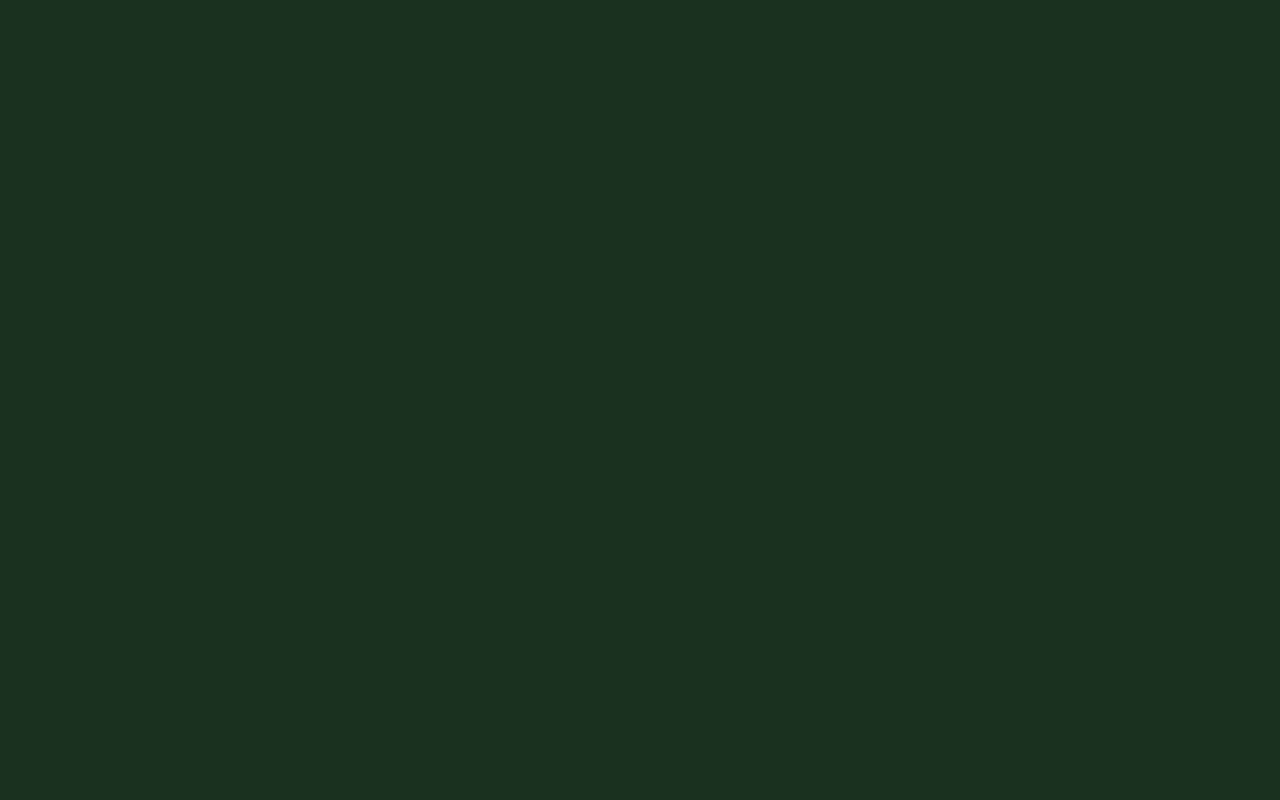
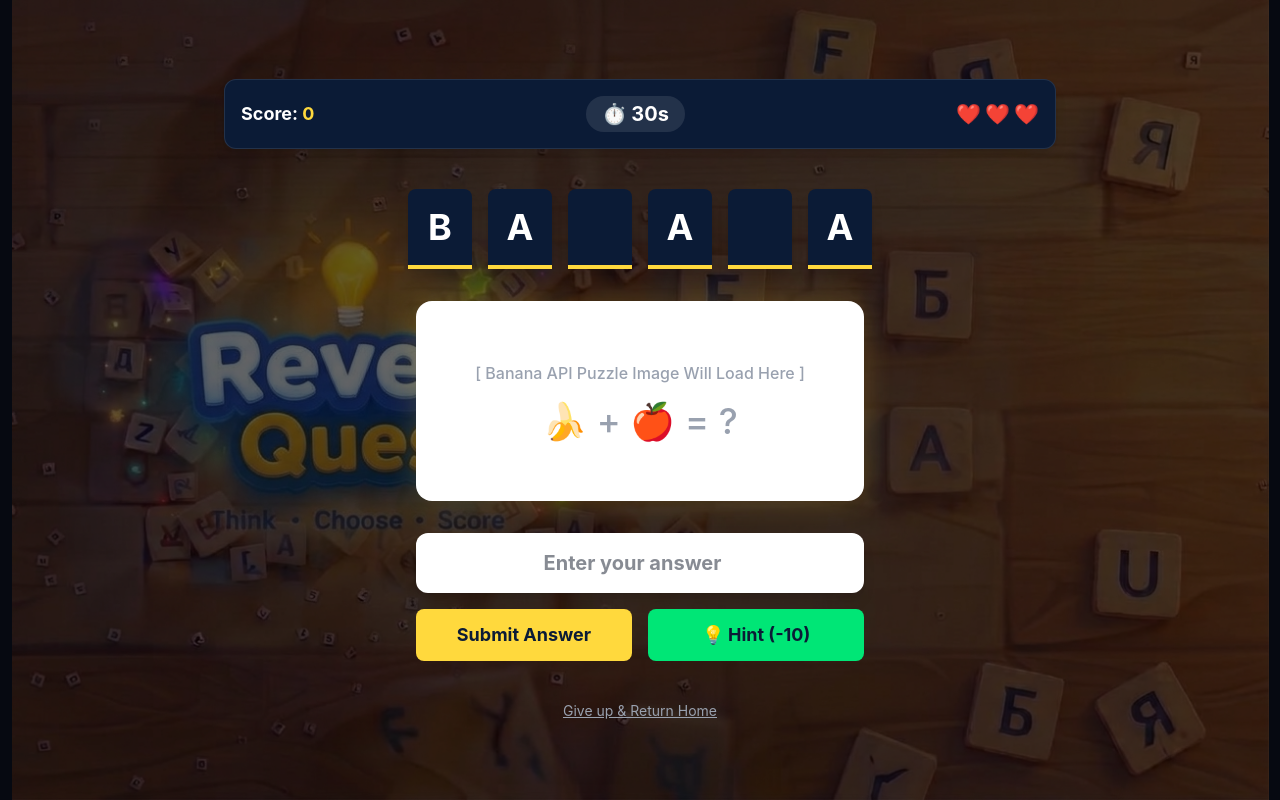
Before and after one commit to Hashintha01Chanuka/Reveal_Quest_Game, a React (Vite) app: page /game in a window 1280 px wide. Before the commit this address had no page. Built offline with nearby package versions, Linux system fonts and the light colour scheme.

Commit message:
completed UI for Game

```diff
--- a/src/App.jsx
+++ b/src/App.jsx
@@ -3,6 +3,7 @@ import { BrowserRouter as Router, Routes, Route } from 'react-router-dom';
 import Login from './pages/Login';
 import Register from './pages/Register';
 import Home from './pages/Home';
+import Game from './pages/Game';
 
 
 function App() {
@@ -13,6 +14,7 @@ function App() {
           <Route path="/" element={<Login />} />
           <Route path="/register" element={<Register />} />
           <Route path="/home" element={<Home />} />
+          <Route path="/game" element={<Game />} />
         </Routes>
       </div>
     </Router>
--- /dev/null
+++ b/src/pages/Game.jsx
@@ -0,0 +1,109 @@
+import React, { useState } from 'react';
+import { useNavigate } from 'react-router-dom';
+import bgImage from "../assets/b.jpeg";
+
+const Game = () => {
+  const navigate = useNavigate();
+
+  // Basic state for the UI
+  const [answer, setAnswer] = useState('');
+  const [score, setScore] = useState(0);
+  const [lives, setLives] = useState(3);
+  const [timeLeft, setTimeLeft] = useState(30);
+
+  const handleSubmit = (e) => {
+    e.preventDefault();
+    // API logic will go here later
+    console.log("Submitted answer:", answer);
+    setAnswer('');
+  };
+
+  return (
+    <div
+      className="min-h-screen w-full flex items-center justify-center relative font-sans bg-contain bg-center bg-no-repeat bg-[#0f172a]"
+      style={{ backgroundImage: `url(${bgImage})` }}
+    >
+      <div className="absolute inset-0 bg-black/60 z-0"></div>
+
+      <div className="relative z-10 w-full max-w-4xl p-4 md:p-8 flex flex-col gap-6">
+
+        <div className="flex justify-between items-center bg-[#0b1b36] border border-white/10 rounded-xl p-4 shadow-lg">
+          <div className="text-white font-bold text-lg">
+            Score: <span className="text-[#FFD93D]">{score}</span>
+          </div>
+          <div className="text-white font-bold text-xl bg-white/10 px-4 py-1 rounded-full">
+            ⏱ {timeLeft}s
+          </div>
+          <div className="text-red-500 text-xl flex gap-1">
+            {/* Simple way to render lives */}
+            {[...Array(3)].map((_, i) => (
+              <span key={i} className={i < lives ? "opacity-100" : "opacity-30"}>❤️</span>
+            ))}
+          </div>
+        </div>
+
+        <div className="flex flex-col items-center gap-8 mt-4">
+
+          {/* Hidden Word Display */}
+          <div className="flex gap-2 md:gap-4">
+            {['B', 'A', '', 'A', '', 'A'].map((letter, index) => (
+              <div
+                key={index}
+                className="w-12 h-16 md:w-16 md:h-20 bg-[#0b1b36] border-b-4 border-[#FFD93D] rounded-t-lg flex items-center justify-center text-3xl md:text-4xl font-bold text-white shadow-lg"
+              >
+                {letter}
+              </div>
+            ))}
+          </div>
+
+          {/* Banana API Puzzle Area */}
+          <div className="w-full max-w-md bg-white rounded-2xl p-4 shadow-[0_0_30px_rgba(255,217,61,0.2)] flex justify-center items-center min-h-[200px]">
+            <div className="text-gray-400 font-medium text-center">
+              [ Banana API Puzzle Image Will Load Here ]
+              <br />
+              <span className="text-4xl mt-4 block">🍌 + 🍎 = ?</span>
+            </div>
+          </div>
+
+          <form onSubmit={handleSubmit} className="w-full max-w-md flex flex-col gap-4">
+            <input
+              type="number"
+              placeholder="Enter your answer"
+              value={answer}
+              onChange={(e) => setAnswer(e.target.value)}
+              required
+              className="w-full px-4 py-4 rounded-xl bg-white border-none outline-none text-xl text-center font-bold text-gray-900 focus:ring-4 focus:ring-[#FFD93D]/50 transition-shadow shadow-lg"
+            />
+
+            <div className="flex gap-4">
+              <button
+                type="submit"
+                className="flex-1 bg-[#FFD93D] text-[#0b1b36] py-3 rounded-lg text-lg font-bold hover:bg-[#facc15] active:scale-[0.98] transition-all"
+              >
+                Submit Answer
+              </button>
+
+              <button
+                type="button"
+                className="flex-1 bg-[#00E676] text-[#0b1b36] py-3 rounded-lg text-lg font-bold hover:bg-[#00C853] active:scale-[0.98] transition-all flex justify-center items-center gap-2"
+              >
+                💡 Hint (-10)
+              </button>
+            </div>
+          </form>
+
+          <button
+            type="button"
+            onClick={() => navigate('/home')}
+            className="text-gray-400 text-sm hover:text-white transition-colors underline mt-2"
+          >
+            Give up & Return Home
+          </button>
+
+        </div>
+      </div>
+    </div>
+  );
+};
+
+export default Game;
```
